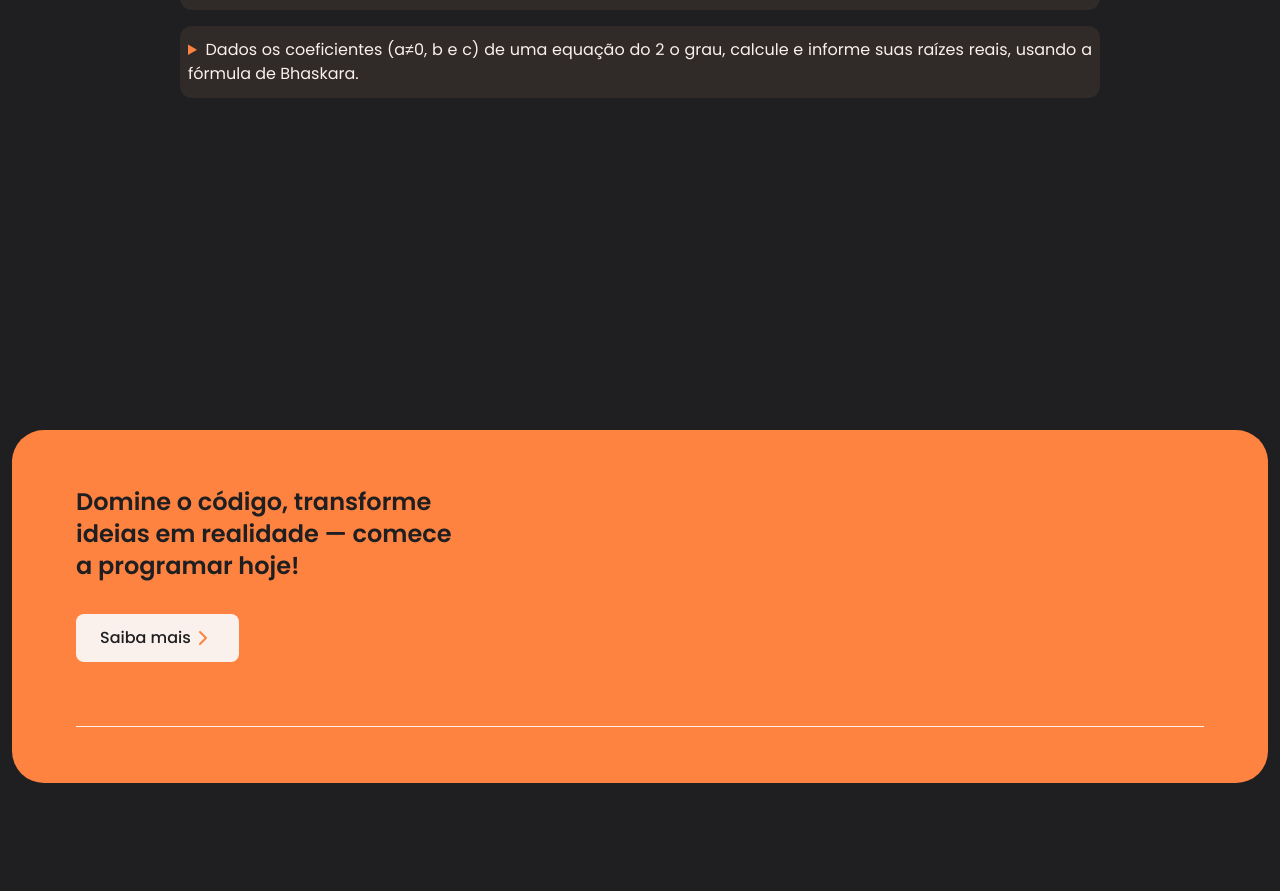
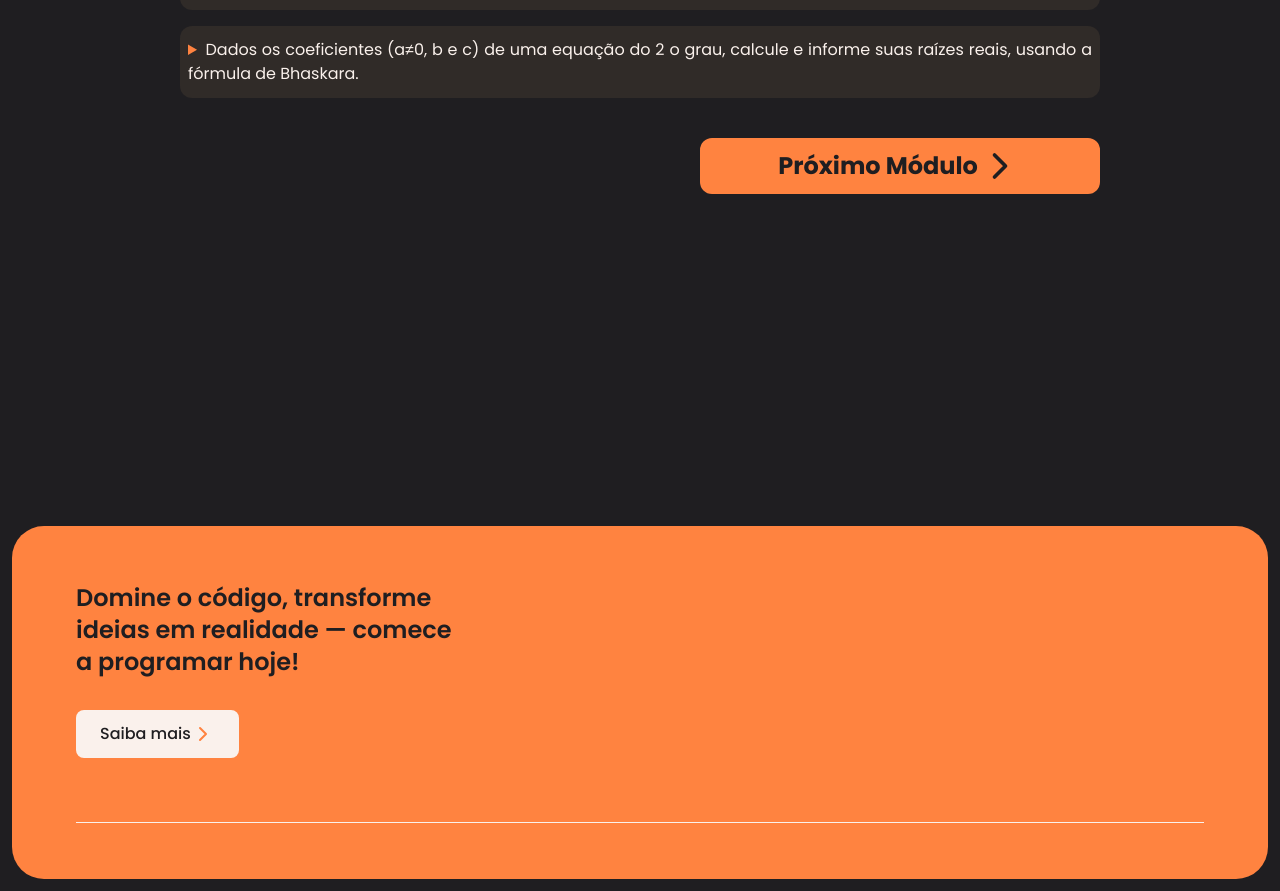
Before and after one commit to kauesandrade/BugHunters, a Next.js app: page /conteudos/modulo5 in a window 1280 px wide. Shown: the part 7416-8307 px from the top of the page. Before the commit the page ends 8211 px from the top, so only its background shows below. Built offline with nearby package versions, Linux system fonts and the light colour scheme.

Commit message:
Criado botão para ir para próximo módulo em cada página

```diff
--- a/src/app/conteudos/Modulo1/page.tsx
+++ b/src/app/conteudos/Modulo1/page.tsx
@@ -11,10 +11,12 @@ import fluxogramaAtividade1 from '../../../../public/FluxogramaAtividade1.png';
 import fluxogramaAtividade2 from '../../../../public/FluxogramaAtividade2.png';
 import fluxogramaAtividade3 from '../../../../public/FluxogramaAtividade3.png';
 
+import { ChevronRight } from 'lucide-react';
+
 const Modulo1 = () => {
     return (
         <>
-            <section className="text-white px-[180px] text-justify font-light flex flex-col gap-14 pt-49 pb-80">
+            <section className="text-white px-[180px] text-justify font-light flex flex-col gap-14 pt-49 pb-60">
                 <div className="flex flex-col gap-10">
                     <h2 className="text-4xl font-semibold">Lógica de Programação</h2>
                     <div className="flex flex-col gap-4">
@@ -158,6 +160,15 @@ const Modulo1 = () => {
                         </ol>
                     </div>
                 </div>
+
+                <div className='mt-10 flex justify-end'>
+                    <a className='w-100 h-14 flex justify-center items-center cursor-pointer bg-orange rounded-xl hover:-translate-y-1 duration-300 hover:shadow-lg/20 shadow-orange'
+                        href={`/conteudos/modulo2`}
+                    >
+                        <b className='text-2xl font-bold text-black'>Próximo Módulo</b>
+                        <ChevronRight className='text-black' size={44}></ChevronRight>
+                    </a>
+                </div>
             </section>
         </>
     )
--- a/src/app/conteudos/Modulo4/page.tsx
+++ b/src/app/conteudos/Modulo4/page.tsx
@@ -15,10 +15,10 @@ const Modulo4 = () => {
                 <div className="flex flex-col gap-10">
                     <h4 className="text-2xl font-medium underline underline-offset-4 decoration-orange">Operadores aritméticos</h4>
                     <div className="flex flex-col gap-4">
-                        <p className="bg-[#302B28] border-1 border-orange rounded-lg p-2 flex gap-2 font-light"><span className="font-bold text-orange"><Plus/></span>  Adição</p>
-                        <p className="bg-[#302B28] border-1 border-orange rounded-lg p-2 flex gap-2 font-light"><span className="font-bold text-orange"><Minus/></span>  Subtração</p>
-                        <p className="bg-[#302B28] border-1 border-orange rounded-lg p-2 flex gap-2 font-light"><span className="font-bold text-orange"><Asterisk/></span>  Multiplicação</p>
-                        <p className="bg-[#302B28] border-1 border-orange rounded-lg p-2 flex gap-2 font-light"><span className="font-bold text-orange"><Slash/></span>  Divisão</p>
+                        <p className="bg-[#302B28] border-1 border-orange rounded-lg p-2 flex gap-2 font-light"><span className="font-bold text-orange"><Plus /></span>  Adição</p>
+                        <p className="bg-[#302B28] border-1 border-orange rounded-lg p-2 flex gap-2 font-light"><span className="font-bold text-orange"><Minus /></span>  Subtração</p>
+                        <p className="bg-[#302B28] border-1 border-orange rounded-lg p-2 flex gap-2 font-light"><span className="font-bold text-orange"><Asterisk /></span>  Multiplicação</p>
+                        <p className="bg-[#302B28] border-1 border-orange rounded-lg p-2 flex gap-2 font-light"><span className="font-bold text-orange"><Slash /></span>  Divisão</p>
                         <p className="bg-[#302B28] border-1 border-orange rounded-lg p-2 flex gap-2 font-light"><span className="font-bold text-orange"><Percent /></span>  Módulo (resto da divisão)</p>
                     </div>
                 </div>
@@ -26,19 +26,19 @@ const Modulo4 = () => {
                 <div className="flex flex-col gap-10">
                     <h4 className="text-2xl font-medium underline underline-offset-4 decoration-orange">Operadores relacionais</h4>
                     <div className="flex flex-col gap-4">
-                        <p className="bg-[#302B28] border-1 border-orange rounded-lg p-2 flex gap-2 font-light"><span className="font-bold text-orange flex flex-row"><Equal/><Equal /></span>  Igual a</p>
-                        <p className="bg-[#302B28] border-1 border-orange rounded-lg p-2 flex gap-2 font-light"><span className="font-bold text-orange flex flex-row">!<Equal/></span>  Diferente de</p>
-                        <p className="bg-[#302B28] border-1 border-orange rounded-lg p-2 flex gap-2 font-light"><span className="font-bold text-orange flex flex-row"><ChevronLeft/></span>  Menor que</p>
-                        <p className="bg-[#302B28] border-1 border-orange rounded-lg p-2 flex gap-2 font-light"><span className="font-bold text-orange flex flex-row"><ChevronRight/></span>  Maior que</p>
-                        <p className="bg-[#302B28] border-1 border-orange rounded-lg p-2 flex gap-2 font-light"><span className="font-bold text-orange flex flex-row"><ChevronLeft /><Equal/></span>  Menor ou igual a</p>
-                        <p className="bg-[#302B28] border-1 border-orange rounded-lg p-2 flex gap-2 font-light"><span className="font-bold text-orange flex flex-row"><ChevronRight /><Equal/></span>  Maior ou igual a</p>
+                        <p className="bg-[#302B28] border-1 border-orange rounded-lg p-2 flex gap-2 font-light"><span className="font-bold text-orange flex flex-row"><Equal /><Equal /></span>  Igual a</p>
+                        <p className="bg-[#302B28] border-1 border-orange rounded-lg p-2 flex gap-2 font-light"><span className="font-bold text-orange flex flex-row">!<Equal /></span>  Diferente de</p>
+                        <p className="bg-[#302B28] border-1 border-orange rounded-lg p-2 flex gap-2 font-light"><span className="font-bold text-orange flex flex-row"><ChevronLeft /></span>  Menor que</p>
+                        <p className="bg-[#302B28] border-1 border-orange rounded-lg p-2 flex gap-2 font-light"><span className="font-bold text-orange flex flex-row"><ChevronRight /></span>  Maior que</p>
+                        <p className="bg-[#302B28] border-1 border-orange rounded-lg p-2 flex gap-2 font-light"><span className="font-bold text-orange flex flex-row"><ChevronLeft /><Equal /></span>  Menor ou igual a</p>
+                        <p className="bg-[#302B28] border-1 border-orange rounded-lg p-2 flex gap-2 font-light"><span className="font-bold text-orange flex flex-row"><ChevronRight /><Equal /></span>  Maior ou igual a</p>
                     </div>
                 </div>
 
                 <div className="flex flex-col gap-10">
                     <h4 className="text-2xl font-medium underline underline-offset-4 decoration-orange">Operadores Lógicos</h4>
                     <div className="flex flex-col gap-4">
-                        <p className="bg-[#302B28] border-1 border-orange rounded-lg p-2 flex gap-2 font-light"><span className="font-bold text-orange flex flex-row"><Ampersand/><Ampersand /></span>  E (AND) – retorna true se ambos forem true.</p>
+                        <p className="bg-[#302B28] border-1 border-orange rounded-lg p-2 flex gap-2 font-light"><span className="font-bold text-orange flex flex-row"><Ampersand /><Ampersand /></span>  E (AND) – retorna true se ambos forem true.</p>
                         <p className="bg-[#302B28] border-1 border-orange rounded-lg p-2 flex gap-2 font-light"><span className="font-bold text-orange">||</span>  Ou (OR) – retorna true se pelo menos um for true.</p>
                         <p className="bg-[#302B28] border-1 border-orange rounded-lg p-2 flex gap-2 font-light"><span className="font-bold text-orange">!</span>  Não (NOT) – inverte o valor lógico.</p>
                     </div>
@@ -211,7 +211,14 @@ int main(void)
                         />
                     </div>
                 </section>
-
+                <div className='flex justify-end'>
+                    <a className='w-100 h-14 flex justify-center items-center cursor-pointer bg-orange rounded-xl hover:-translate-y-1 duration-300 hover:shadow-lg/20 shadow-orange'
+                        href={`/conteudos/modulo5`}
+                    >
+                        <b className='text-2xl font-bold text-black'>Próximo Módulo</b>
+                        <ChevronRight className='text-black' size={44}></ChevronRight>
+                    </a>
+                </div>
             </section>
         </>
     )
--- a/src/app/conteudos/Modulo6/page.tsx
+++ b/src/app/conteudos/Modulo6/page.tsx
@@ -1,5 +1,6 @@
 import CodeBlock from "@/components/CodeBlock";
 import SolutionBlock from "@/components/SolutionBlock";
+import { ChevronRight } from "lucide-react";
 
 const modulo6 = () => {
     return (
@@ -59,7 +60,7 @@ const modulo6 = () => {
                             Exemplo while:
                         </p>
                         <CodeBlock code=
-{`#include <stdio.h>
+                            {`#include <stdio.h>
 
 int main(){
     // Contador de numeros até 10
@@ -92,7 +93,7 @@ int main(){
                             Exemplo Do while:
                         </p>
                         <CodeBlock code=
-{`#include <stdio.h>
+                            {`#include <stdio.h>
 
 int main() {
     // contador de numeros até 10
@@ -136,7 +137,7 @@ int main() {
                             Exemplo for:
                         </p>
                         <CodeBlock code=
-{`#include <stdio.h>
+                            {`#include <stdio.h>
 
 int main() {
     // contador de numeros até 10
@@ -265,6 +266,15 @@ int main() {
                     />
                 </div>
             </section>
+
+            <div className='mt-10 flex justify-end'>
+                <a className='w-100 h-14 flex justify-center items-center cursor-pointer bg-orange rounded-xl hover:-translate-y-1 duration-300 hover:shadow-lg/20 shadow-orange'
+                    href={`/conteudos/modulo7`}
+                >
+                    <b className='text-2xl font-bold text-black'>Próximo Módulo</b>
+                    <ChevronRight className='text-black' size={44}></ChevronRight>
+                </a>
+            </div>
         </main>
     );
 }
--- a/src/app/conteudos/modulo2/page.tsx
+++ b/src/app/conteudos/modulo2/page.tsx
@@ -1,10 +1,10 @@
 import CodeBlock from "@/components/CodeBlock";
-import SolutionBlock from "@/components/SolutionBlock";
+import { ChevronRight } from "lucide-react";
 import Image from "next/image";
 
 const page = () => {
   return (
-    <main className="pt-49 pb-80 px-45 font-normal text-base text-justify">
+    <main className="pt-49 pb-60 px-45 font-normal text-base text-justify">
       <h2 className="font-semibold text-[2.5rem]">Introdução à Programação em C</h2>
       <p className="mt-6">Durante o curso dos estudos e atividades, nós utilizaremos da linguagem C. A seguir se encontra uma breve introdução aos principais tópicos que se deve atentar ao iniciarmos a programar nela!</p>
       <section>
@@ -72,6 +72,14 @@ int main(void)
           <li className="mt-2">Números mágicos: os famosos números mágicos são aqueles números arbitrários que você escreve no código. Em vez disso, tente utilizar de uma constante ou variável. </li>
         </ul>
       </section>
+      <div className='mt-20 flex justify-end'>
+        <a className='w-100 h-14 flex justify-center items-center cursor-pointer bg-orange rounded-xl hover:-translate-y-1 duration-300 hover:shadow-lg/20 shadow-orange'
+          href={`/conteudos/modulo3`}
+        >
+          <b className='text-2xl font-bold text-black'>Próximo Módulo</b>
+          <ChevronRight className='text-black' size={44}></ChevronRight>
+        </a>
+      </div>
     </main>
   )
 }
--- a/src/app/conteudos/modulo3/page.tsx
+++ b/src/app/conteudos/modulo3/page.tsx
@@ -1,5 +1,6 @@
 import CodeBlock from "@/components/CodeBlock";
 import SolutionBlock from "@/components/SolutionBlock";
+import { ChevronRight } from "lucide-react";
 import Image from "next/image";
 
 const page = () => {
@@ -231,6 +232,14 @@ int main() {
                     />
                 </div>
             </section>
+            <div className='mt-10 flex justify-end'>
+                <a className='w-100 h-14 flex justify-center items-center cursor-pointer bg-orange rounded-xl hover:-translate-y-1 duration-300 hover:shadow-lg/20 shadow-orange'
+                    href={`/conteudos/modulo4`}
+                >
+                    <b className='text-2xl font-bold text-black'>Próximo Módulo</b>
+                    <ChevronRight className='text-black' size={44}></ChevronRight>
+                </a>
+            </div>
         </main>
     )
 }
--- a/src/app/conteudos/modulo5/page.tsx
+++ b/src/app/conteudos/modulo5/page.tsx
@@ -3,6 +3,7 @@ import Image from "next/image";
 
 import exemploFluxograma from '../../../../public/ExemploFluxogramaDecisao.png';
 import SolutionBlock from "@/components/SolutionBlock";
+import { ChevronRight } from "lucide-react";
 
 const page = () => {
     return (
@@ -105,7 +106,7 @@ switch (valor)
                     <li className="mt-6">Um algoritmo para o cálculo de média de notas de um aluno. Esse algoritmo precisa buscar 3 notas de um aluno e calcular o conceito final entre A, B e C. Após o conceito, o sistema mostra se o aluno está reprovado caso o conceito seja C, ou aprovado caso contrário. (A = Maior que 8, B = Entre 6 e 8, C = Menor que 6). </li>
                 </ul>
                 <CodeBlock code=
-{`#include <stdio.h>
+                    {`#include <stdio.h>
 
 int main() {
 
@@ -157,7 +158,7 @@ int main() {
                     <li className="mt-12">Um algoritmo que pede um número de 1 até 7 e retorna um dia da semana correspondente a esse número: </li>
                 </ul>
                 <CodeBlock code=
-{`#include <stdio.h>
+                    {`#include <stdio.h>
 
 int main (void)
 {
@@ -316,6 +317,14 @@ int main() {
                 </div>
             </section>
 
+            <div className='mt-10 flex justify-end'>
+                <a className='w-100 h-14 flex justify-center items-center cursor-pointer bg-orange rounded-xl hover:-translate-y-1 duration-300 hover:shadow-lg/20 shadow-orange'
+                    href={`/conteudos/modulo6`}
+                >
+                    <b className='text-2xl font-bold text-black'>Próximo Módulo</b>
+                    <ChevronRight className='text-black' size={44}></ChevronRight>
+                </a>
+            </div>
         </main>
     )
 }
```
Lines whose indentation alone changed are shown as unchanged.
